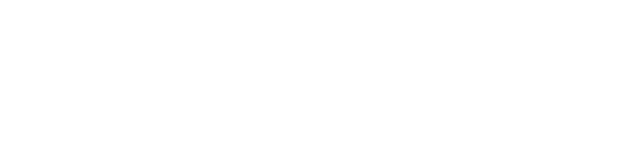
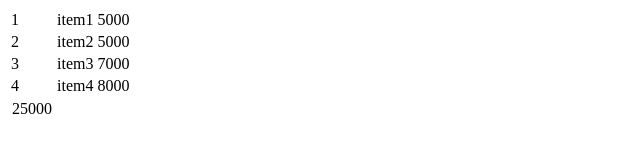
Before and after one commit to acciojob/grofers-checkout-2-ayushdubey7799, a website: page main.html in a window 1280 px wide. Shown: the whole page, without its empty margins (0-640 px from the left). Drawn offline with Linux system fonts and the light colour scheme.

Commit message:
created a submission

```diff
--- a/main.html
+++ b/main.html
@@ -8,6 +8,28 @@
 
 <body>
 	<!-- the entire body must be written by student -->
+	<table>
+        <tr>
+          <td>1</td>
+          <td>item1</td>
+          <td data-ns-test="prices">5000</td>
+        </tr>
+        <tr>
+          <td>2</td>
+          <td>item2</td>
+          <td data-ns-test="prices">5000</td>
+        </tr>
+        <tr>
+            <td>3</td>
+            <td>item3</td>
+            <td data-ns-test="prices">7000</td>
+        </tr>
+        <tr>
+            <td>4</td>
+            <td>item4</td>
+            <td data-ns-test="prices">8000</td>
+        </tr>
+      </table>
     <script type="text/javascript" src="./script.js">
 </script>
 
--- a/script.js
+++ b/script.js
@@ -1 +1,11 @@
 //your code here
+let table = document.querySelector('table');
+let newRow = document.createElement('tr');
+let prices = document.querySelectorAll('[data-ns-test="prices"]');
+let sum = 0;
+prices.forEach((item) => {sum+=(parseInt(item.textContent))});
+let total = document.createElement('tr');
+total.setAttribute("data-ns-test","grandTotal")
+total.textContent = sum;
+newRow.appendChild(total);
+table.appendChild(newRow);
```
